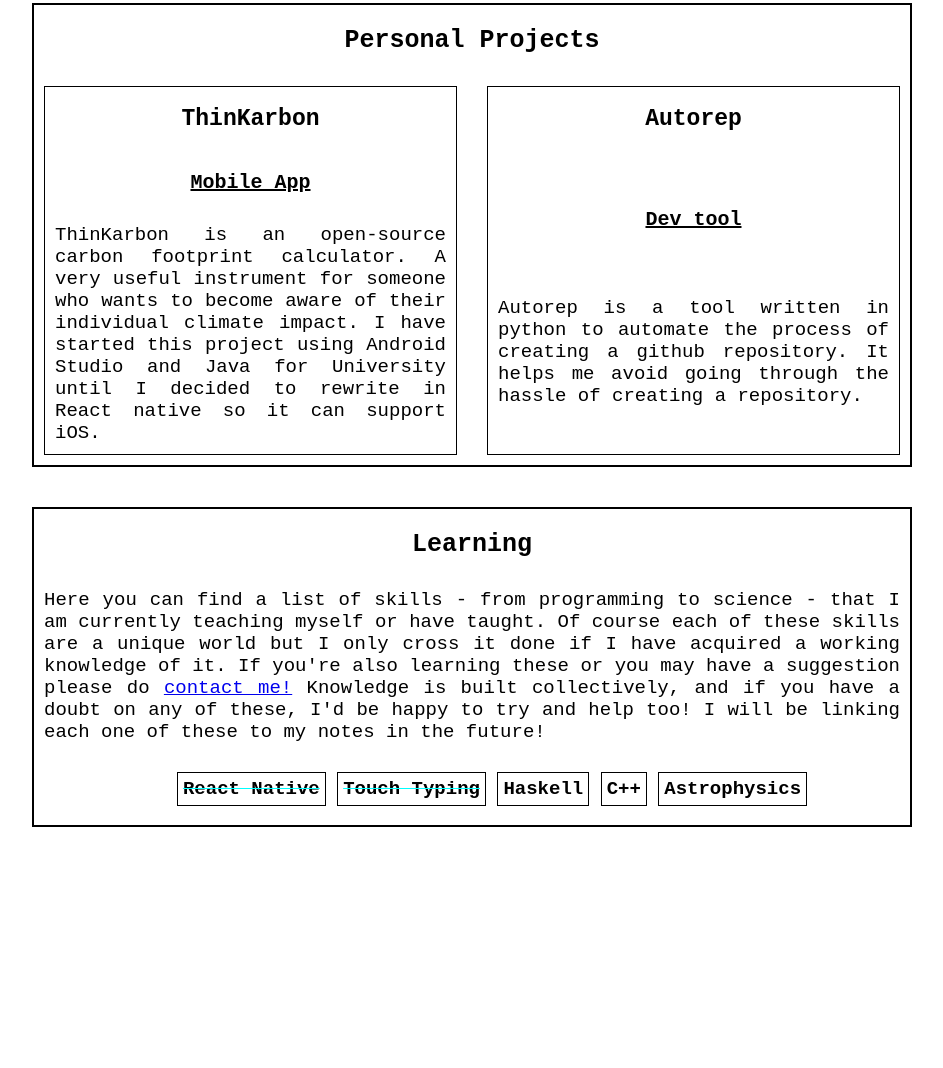
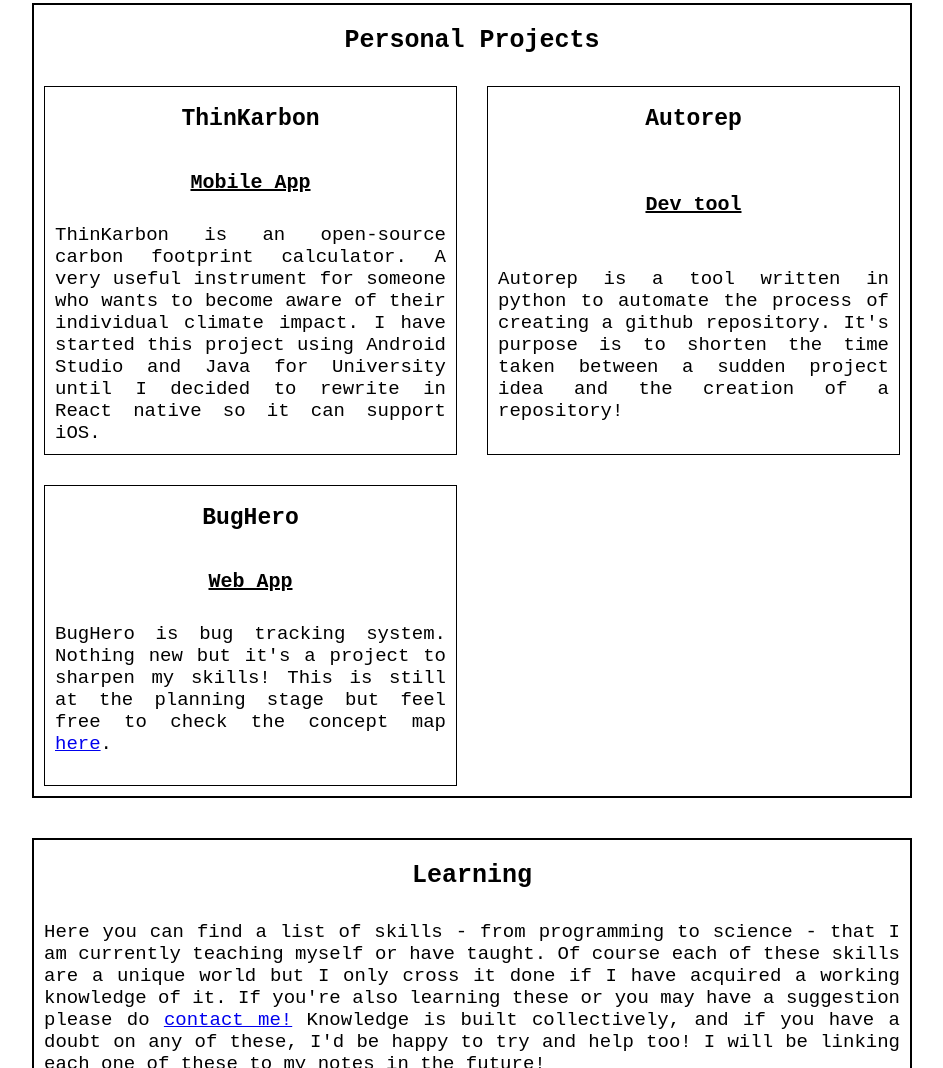
Before and after one commit to oliva20/aang, a plain HTML site: page work.html in a window 1280 px wide. Shown: the part 791-1859 px from the top of the page, without its empty margins (168-1111 px from the left). Before the commit the page ends 1658 px from the top, so only its background shows below. Drawn offline with Linux system fonts and the light colour scheme.

Commit message:
Added new project and rephrased some stuff

```diff
--- a/work.html
+++ b/work.html
@@ -49,8 +49,13 @@
                 <h2><a target='_blank' class='no-deco' href='https://github.com/oliva20/autorep'>Autorep</a></h2>
                 <h3>Dev tool</h3>
                 <p>
-                Autorep is a tool written in python to automate the process of creating a github repository. It helps me avoid going through the hassle of creating a repository.
+                Autorep is a tool written in python to automate the process of creating a github repository. It's purpose is to shorten the time taken between a sudden project idea and the creation of a repository!
                 </p>
+            </div>
+            <div class='grid-item'>
+                <h2><a target='_blank' class='no-deco' href='https://github.com/oliva20/tk'>BugHero</a></h2>
+                <h3>Web App</h3>
+                <p>BugHero is bug tracking system. Nothing new but it's a project to sharpen my skills! This is still at the planning stage but feel free to check the concept map <a href='https://drive.google.com/file/d/1S3WRu_QDd4-ZQYvtGuWhAJ1_Zr3hY0G_/view?usp=sharing'>here</a>.<p>
             </div>
         </div>
     </article>
```
